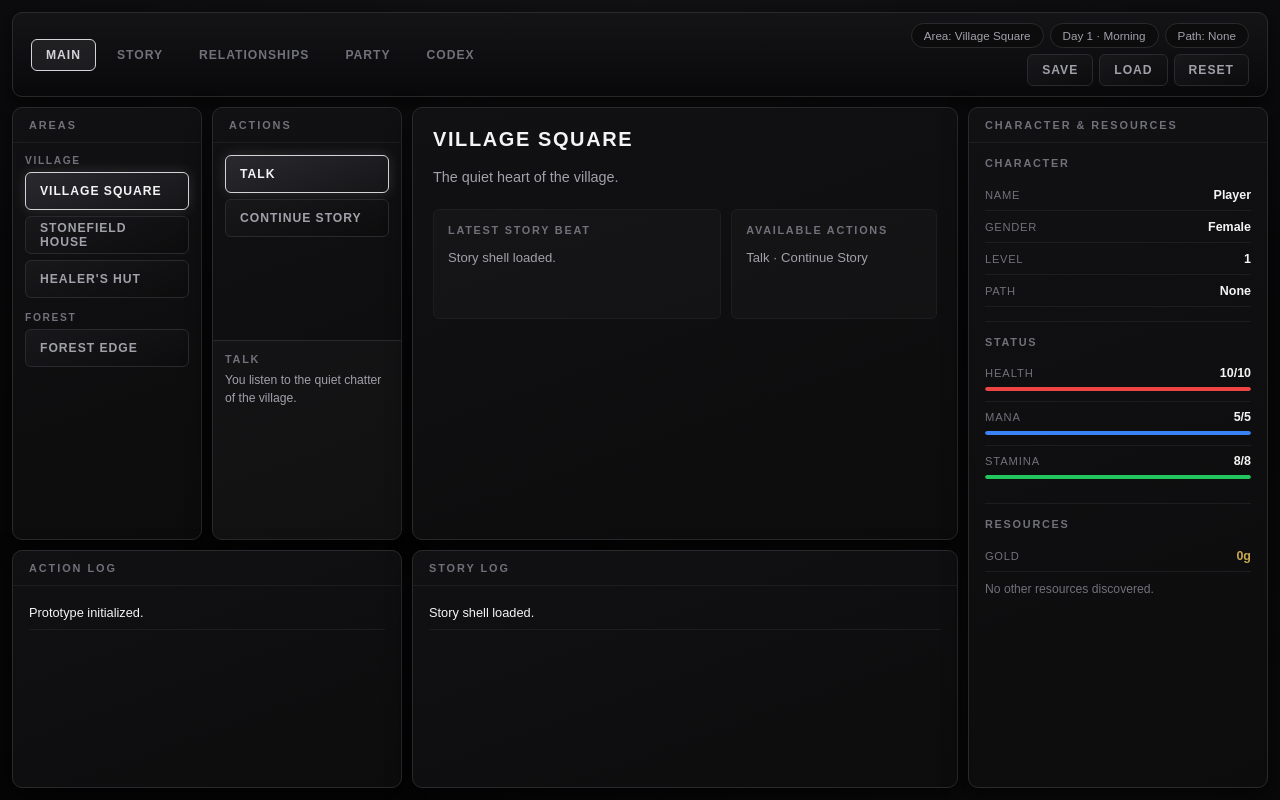
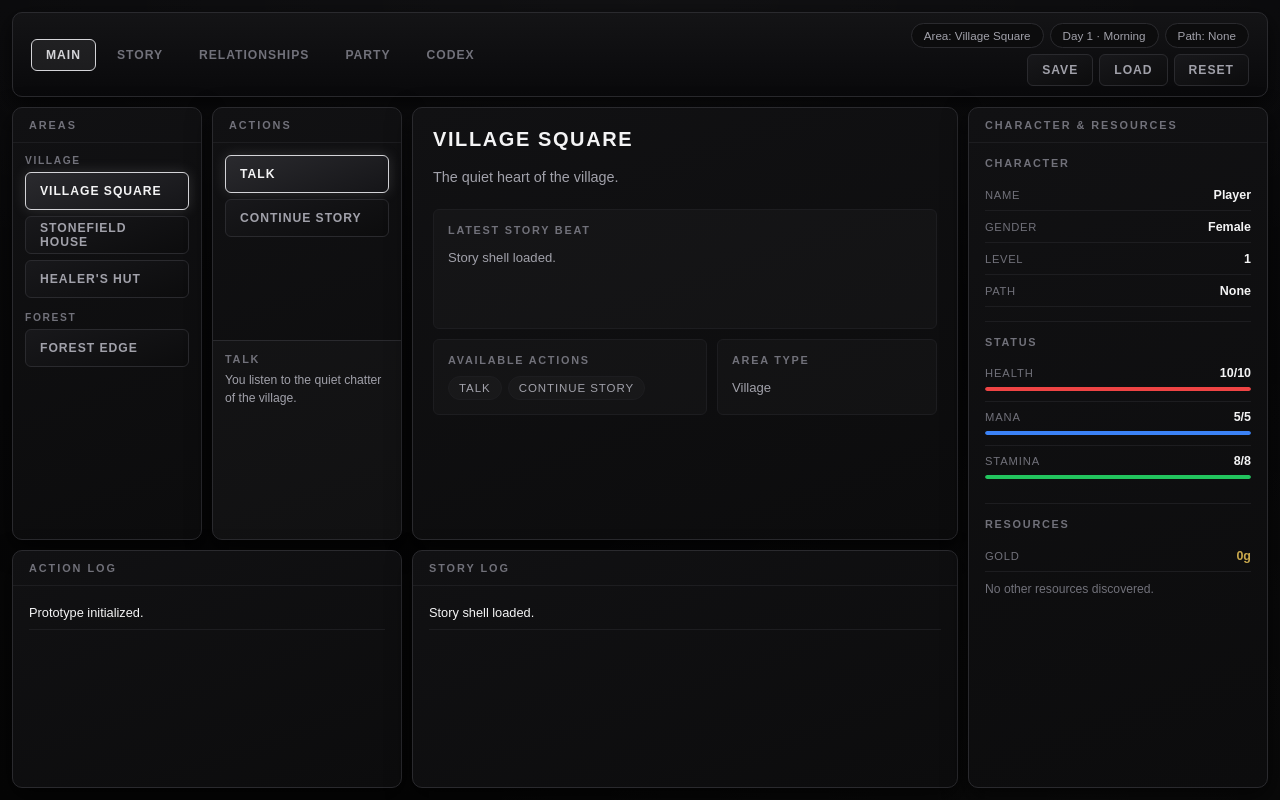
Before and after one commit to npaibay/new-untitled-game, a React (Vite) app: page / in a window 1280 px wide. Built offline with nearby package versions, Linux system fonts and the light colour scheme.

Commit message:
Improve scene panel layout

```diff
--- a/src/App.jsx
+++ b/src/App.jsx
@@ -259,7 +259,7 @@ function App() {
                 </p>
               </div>
 
-              <div className="scene-detail-grid">
+              <div className="scene-dashboard">
                 <article className="scene-card scene-card-large">
                   <h3>Latest Story Beat</h3>
                   <p>{latestStoryBeat}</p>
@@ -269,10 +269,19 @@ function App() {
                   <h3>Available Actions</h3>
 
                   {currentAreaActions.length > 0 ? (
-                    <p>{currentAreaActions.join(" · ")}</p>
+                    <div className="scene-action-chips">
+                      {currentAreaActions.map((actionLabel) => (
+                        <span key={actionLabel}>{actionLabel}</span>
+                      ))}
+                    </div>
                   ) : (
                     <p>No actions available here.</p>
                   )}
+                </article>
+
+                <article className="scene-card">
+                  <h3>Area Type</h3>
+                  <p>{currentArea?.category || "Unknown"}</p>
                 </article>
               </div>
             </section>
--- a/src/index.css
+++ b/src/index.css
@@ -270,10 +270,10 @@ button.primary {
   max-width: 760px;
 }
 
-.scene-detail-grid {
+.scene-dashboard {
   min-height: 0;
   display: grid;
-  grid-template-columns: 1.4fr 1fr;
+  grid-template-columns: 1fr 220px;
   gap: 10px;
   align-content: start;
 }
@@ -300,7 +300,25 @@ button.primary {
 }
 
 .scene-card-large {
-  min-height: 110px;
+  grid-column: 1 / -1;
+  min-height: 120px;
+}
+
+.scene-action-chips {
+  display: flex;
+  flex-wrap: wrap;
+  gap: 6px;
+}
+
+.scene-action-chips span {
+  border: 1px solid var(--line-soft);
+  border-radius: 999px;
+  padding: 5px 10px;
+  color: var(--text-sub);
+  background: rgba(255, 255, 255, 0.02);
+  font-size: 0.72rem;
+  letter-spacing: 0.08em;
+  text-transform: uppercase;
 }
 
 /* ─── Logs ──────────────────────────────────────────────── */
@@ -609,7 +627,7 @@ button.primary {
   .game-layout,
   .play-row,
   .log-row,
-  .scene-detail-grid {
+  .scene-dashboard {
     grid-template-columns: 1fr;
   }
 
```
